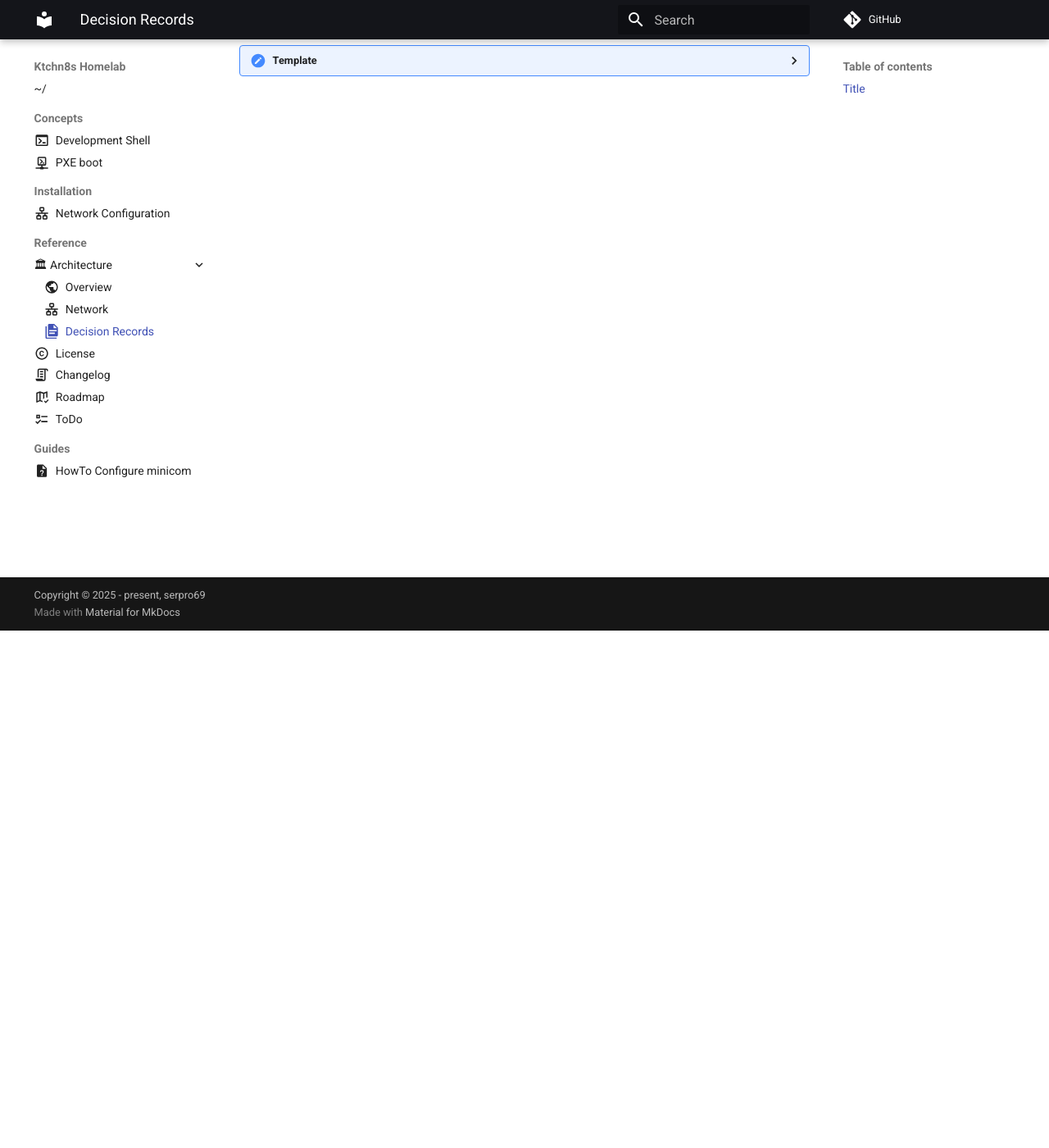
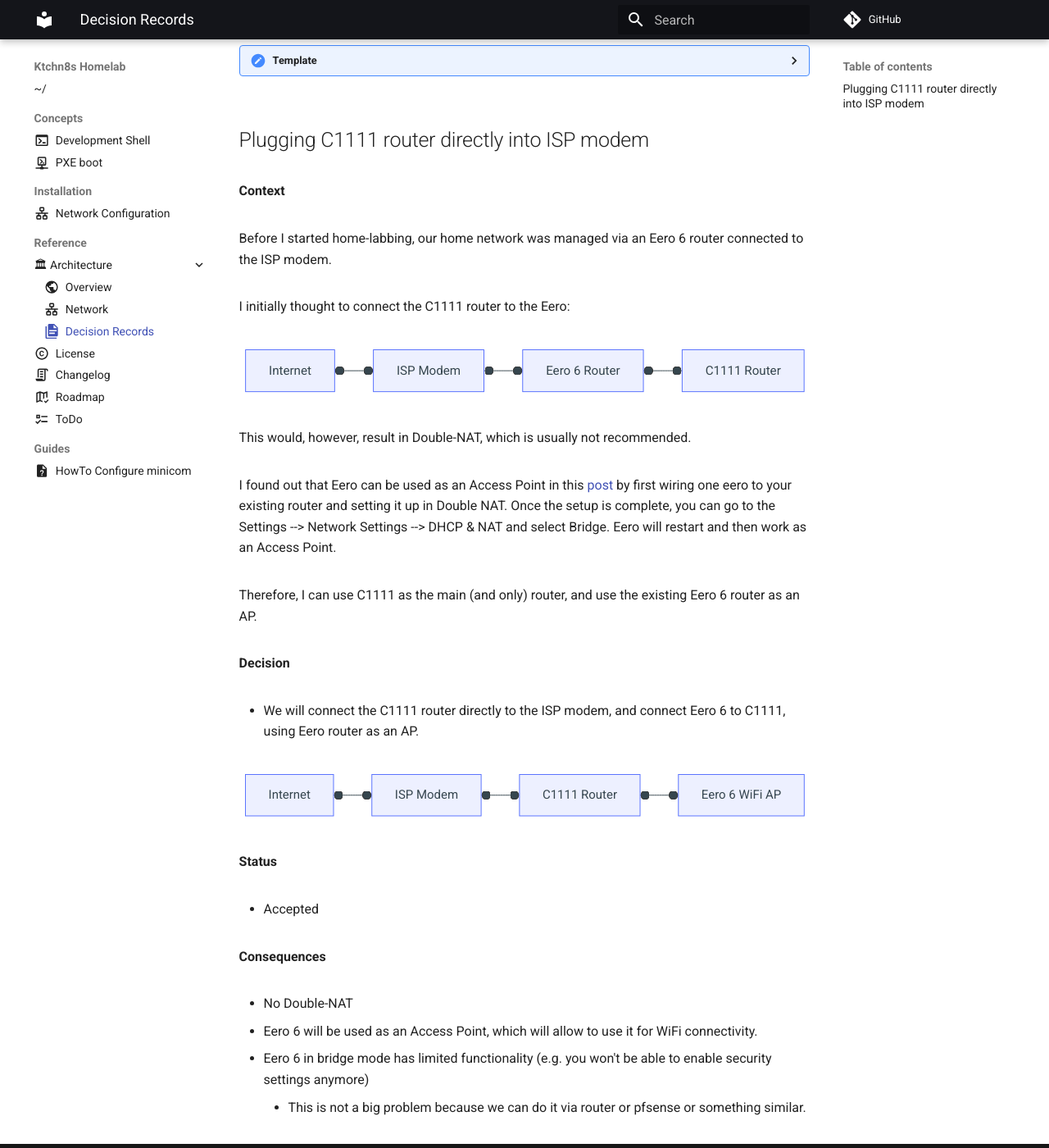
Before and after one commit to serpro69/ktchn8s, an MkDocs documentation site: the page built from docs/reference/architecture/decision-records.md, in a window 1280 px wide and 1400 px high, scrolled down 631 px. Shown: the whole window at 82% size. Built offline with MkDocs 1.6.1 and Material for MkDocs 9.7.7, drawn with Linux system fonts in a browser that asks for light colours; comment, search, counter and statistics services are not loaded.

Commit message:
Add adr on router connections

````diff
--- a/docs/reference/architecture/decision-records.md
+++ b/docs/reference/architecture/decision-records.md
@@ -14,7 +14,7 @@
 
 ??? Template
 
-    ## Title
+    \## Title
 
     > These documents have names that are short noun phrases. For example, "ADR 1: Deployment on Ruby on Rails 3.0.10" or "ADR 9: LDAP for Multitenant Integration"
 
@@ -34,3 +34,43 @@
     **Consequences**
 
     > This section describes the resulting context, after applying the decision. All consequences should be listed here, not just the "positive" ones. A particular decision may have positive, negative, and neutral consequences, but all of them affect the team and project in the future.
+
+
+## Plugging C1111 router directly into ISP modem
+
+**Context**
+
+Before I started home-labbing, our home network was managed via an Eero 6 router connected to the ISP modem.
+
+I initially thought to connect the C1111 router to the Eero:
+
+```mermaid
+flowchart LR
+    I[Internet] o--o A[ISP Modem] o--o B[Eero 6 Router] o--o C[C1111 Router]
+```
+
+This would, however, result in Double-NAT, which is usually not recommended.
+
+I found out that Eero can be used as an Access Point in this [post](https://www.reddit.com/r/eero/comments/uuuvdc/comment/i9hkazz/?utm_source=share&utm_medium=web3x&utm_name=web3xcss&utm_term=1&utm_content=share_button) by first wiring one eero to your existing router and setting it up in Double NAT. Once the setup is complete, you can go to the Settings --> Network Settings --> DHCP & NAT and select Bridge. Eero will restart and then work as an Access Point.
+
+Therefore, I can use C1111 as the main (and only) router, and use the existing Eero 6 router as an AP.
+
+**Decision**
+
+- We will connect the C1111 router directly to the ISP modem, and connect Eero 6 to C1111, using Eero router as an AP.
+
+```mermaid
+flowchart LR
+    I[Internet] o--o A[ISP Modem] o--o B[C1111 Router] o--o C[Eero 6 WiFi AP]
+```
+
+**Status**
+
+- Accepted
+
+**Consequences**
+
+- No Double-NAT
+- Eero 6 will be used as an Access Point, which will allow to use it for WiFi connectivity.
+- Eero 6 in bridge mode has limited functionality (e.g. you won't be able to enable security settings anymore)
+    - This is not a big problem because we can do it via router or pfsense or something similar.
````
